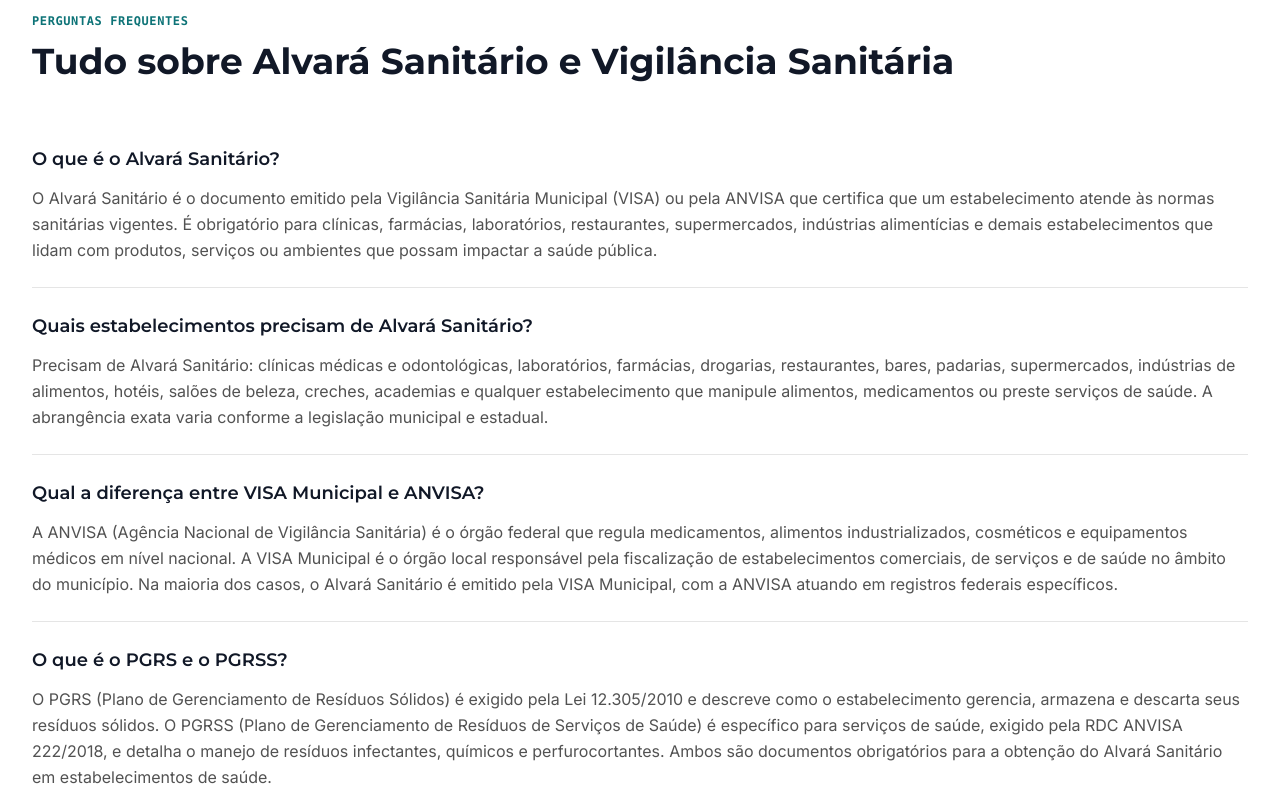
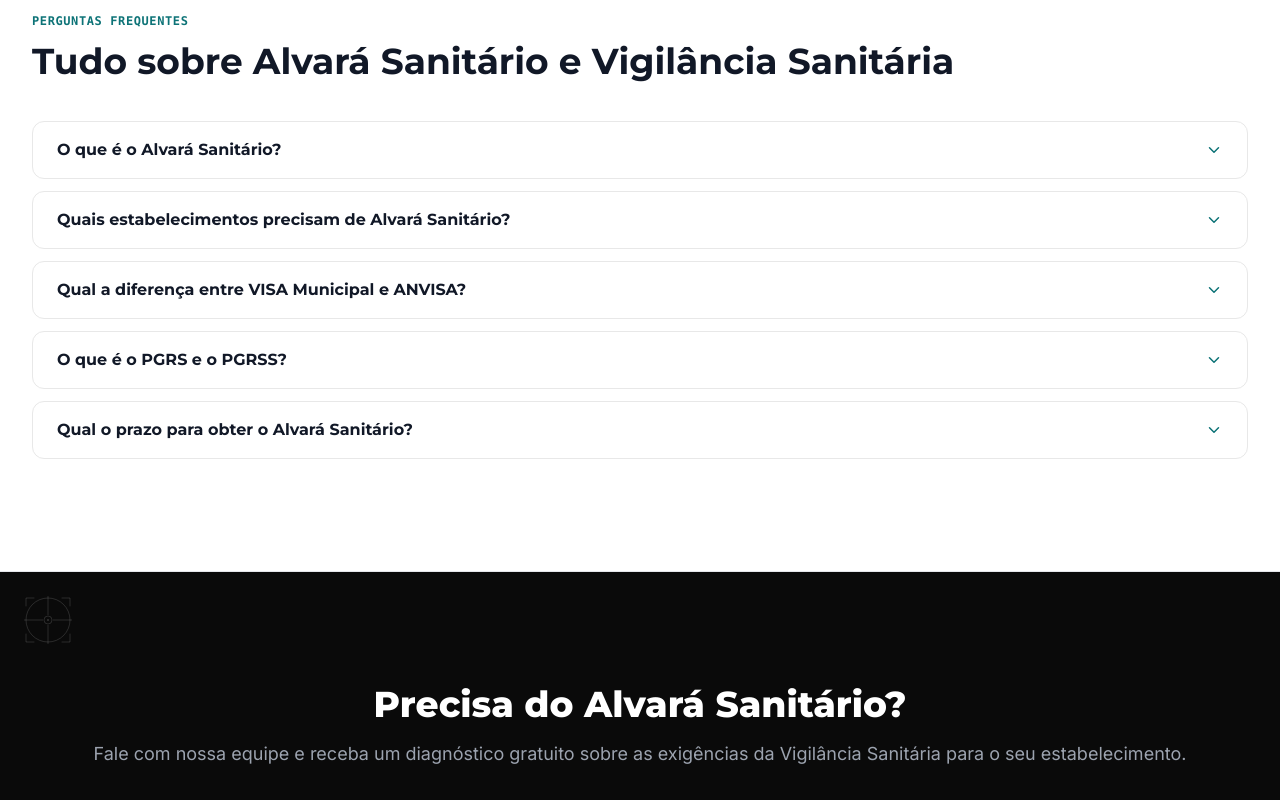
Before and after one commit to BarcelosMoises/Landing-Page-Central, a Next.js app: page /vigilancia-sanitaria in a window 1280 px wide. Shown: the part 2180-2980 px from the top of the page. Built offline with nearby package versions, Linux system fonts and the light colour scheme.

Commit message:
feat(vigilancia-sanitaria): accordion FAQ

```diff
--- a/app/vigilancia-sanitaria/page.tsx
+++ b/app/vigilancia-sanitaria/page.tsx
@@ -125,7 +125,6 @@ const faqJsonLd = {
       name: "Qual a diferença entre VISA Municipal e ANVISA?",
       acceptedAnswer: {
         "@type": "Answer",
-        // FIX (Problema 4): typo corrigido — "Âgencia" → "Agência"
         text: "A ANVISA (Agência Nacional de Vigilância Sanitária) é o órgão federal que regula medicamentos, alimentos industrializados, cosméticos e equipamentos médicos em nível nacional. A VISA Municipal é o órgão local responsável pela fiscalização de estabelecimentos comerciais, de serviços e de saúde no âmbito do município. Na maioria dos casos, o Alvará Sanitário é emitido pela VISA Municipal, com a ANVISA atuando em registros federais específicos.",
       },
     },
@@ -449,7 +448,7 @@ export default function PageVigilanciaSanitaria() {
           </div>
         </section>
 
-        {/* ── EQUIPE E-E-A-T ───────────────────────────────────────────────────── */}
+        {/* ── EQUIPE E-E-A-T ──────────────────────────────────────────────────────────── */}
         <section aria-labelledby="equipe-titulo" className="relative bg-neutral-950 py-20 md:py-28 border-t border-white/8">
           <CrosshairDecor corner="bottom-right" size="md" variant="light" />
           <div className="container-site">
@@ -497,18 +496,30 @@ export default function PageVigilanciaSanitaria() {
             >
               Tudo sobre Alvará Sanitário e Vigilância Sanitária
             </h2>
-            <dl className="flex flex-col divide-y divide-neutral-200">
+            <div className="flex flex-col gap-3">
               {faqJsonLd.mainEntity.map((faq, i) => (
-                <div key={i} className="py-6">
-                  <dt className="font-heading font-semibold text-neutral-900 text-base md:text-lg mb-3">
-                    {faq.name}
-                  </dt>
-                  <dd className="text-neutral-600 text-base leading-relaxed">
+                <details key={i} className="group border border-neutral-100 rounded-xl bg-white overflow-hidden">
+                  <summary
+                    className="flex items-center justify-between gap-4 px-6 py-4 cursor-pointer list-none font-heading text-base font-bold text-neutral-900 hover:bg-neutral-50 transition-colors duration-150 focus-visible:outline-none focus-visible:ring-2 focus-visible:ring-[#0d7377] focus-visible:ring-inset"
+                    aria-label={faq.name}
+                  >
+                    <span>{faq.name}</span>
+                    <span
+                      aria-hidden="true"
+                      className="flex-shrink-0 transition-transform duration-200 group-open:rotate-180"
+                      style={{ color: "#0d7377" }}
+                    >
+                      <svg xmlns="http://www.w3.org/2000/svg" width="18" height="18" viewBox="0 0 24 24" fill="none" stroke="currentColor" strokeWidth="2" strokeLinecap="round" strokeLinejoin="round">
+                        <polyline points="6 9 12 15 18 9" />
+                      </svg>
+                    </span>
+                  </summary>
+                  <p className="px-6 pb-5 pt-1 text-neutral-600 text-base leading-relaxed">
                     {faq.acceptedAnswer.text}
-                  </dd>
-                </div>
+                  </p>
+                </details>
               ))}
-            </dl>
+            </div>
           </div>
         </section>
 
```
